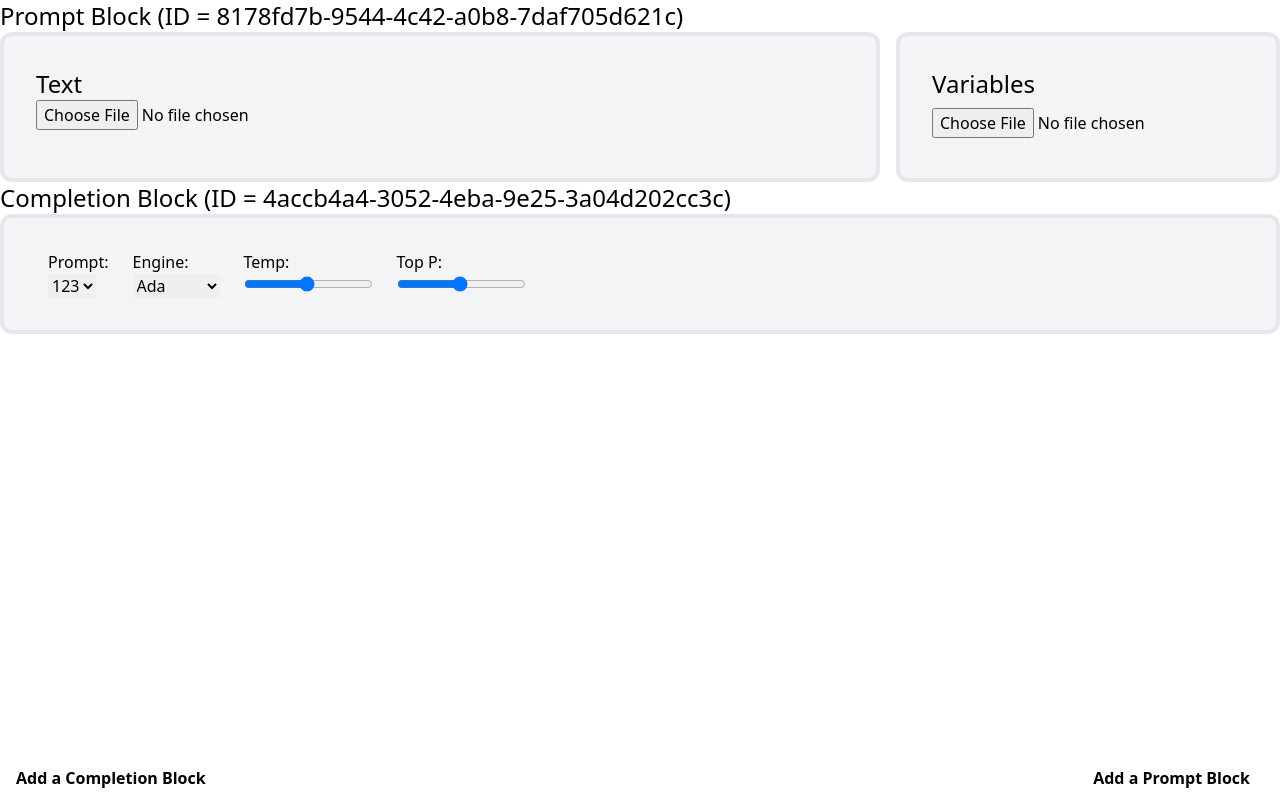
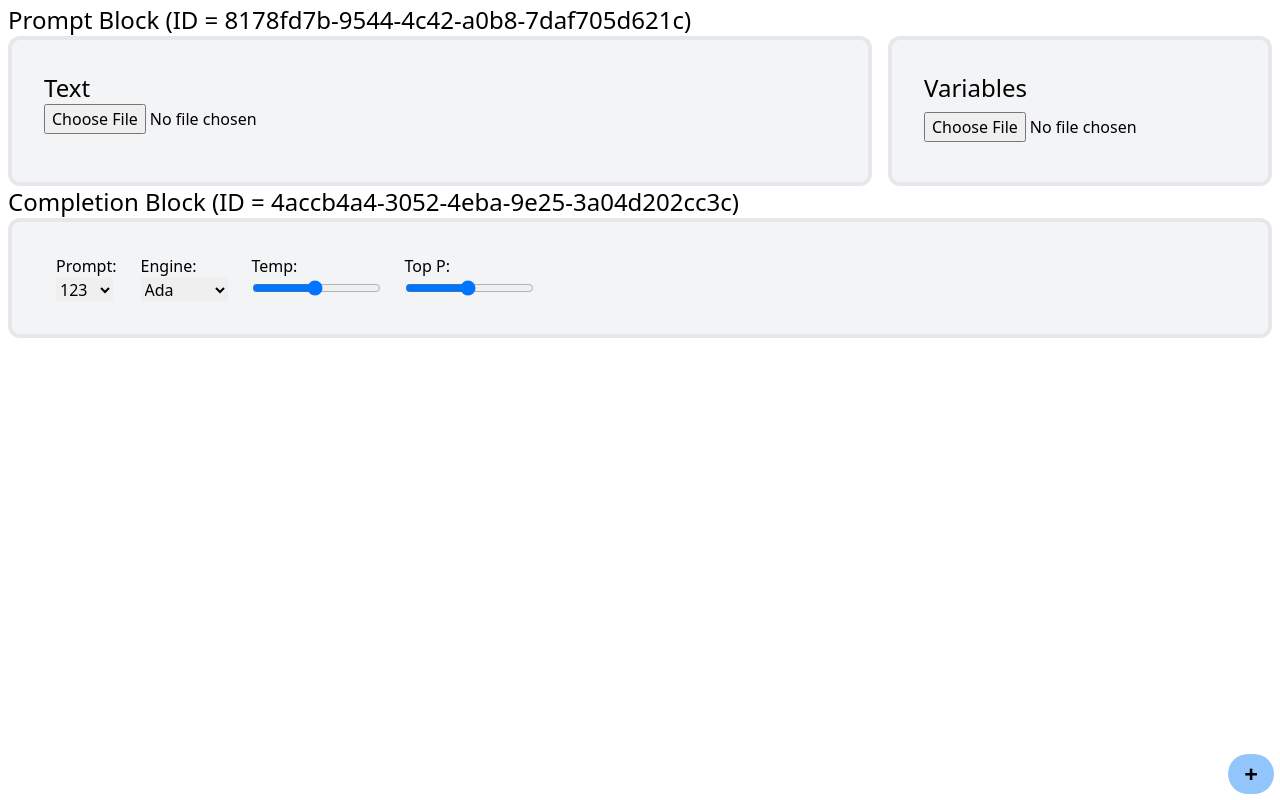
Before and after one commit to OthersideAI/chronology-ui, a Next.js app: page / in a window 1280 px wide. Built offline with nearby package versions, Linux system fonts and the light colour scheme.

Commit message:
popup menu to add blocks recording state changes in each block

```diff
--- a/components/completion-block.js
+++ b/components/completion-block.js
@@ -1,31 +1,38 @@
-export default function CompletionBlock({ id = "NYI" }) {
+export default function CompletionBlock({ id = "NYI", prompts = ['123', '4567'], onChange, completions }) {
+
+    // TODO add block IDs to form IDs
     return (
-        <div className="w-full">
+        <div className="w-full" onChange={() => onChange({
+            prompt: document.getElementById("prompt-select").value,
+            engine: document.getElementById("engine-select").value,
+            temperature: document.getElementById("tempRange").value
+        })}>
             <h1 className="text-2xl">Completion Block (ID = {id})</h1>
 
             <div className="flex space-x-4">
                 <div className="flex-grow box-border border-4 bg-gray-100 rounded-xl p-8">
                     <div className="inline-block px-3">
-                        <label for="Prompt" className="block">Prompt:</label>
-                        <select className="block">
-                            <option>123</option>
-                            <option>456</option>
+                        <label htmlFor="Prompt" className="block">Prompt:</label>
+                        <select className="block" id="prompt-select">
+                            {prompts.map((p, idx) => <option key={idx}>{p}</option>)}
                         </select>
                     </div>
                     <div className="inline-block px-3">
-                        <label for="engine" className="block">Engine:</label>
-                        <select name="engine" className="block">
+                        <label htmlFor="engine" className="block">Engine:</label>
+                        <select name="engine" className="block" id="engine-select">
                             <option>Ada</option>
                             <option>Babbage</option>
+                            <option>Curie</option>
+                            <option>Davinci</option>
                         </select>
                     </div>
                     <div className="inline-block px-3">
-                        <label for="temp" className="block">Temp:</label>
-                        <input type="range" name="temp" min="1" max="100" value="50" id="myRange" />
+                        <label htmlFor="temp" className="block">Temp:</label>
+                        <input type="range" name="temp" min="1" max="100" defaultValue="50" id="tempRange" />
                     </div>
                     <div className="inline-block px-3">
-                        <label for="temp" className="block">Top P:</label>
-                        <input type="range" name="temp" min="1" max="100" value="50" id="myRange" />
+                        <label htmlFor="temp" className="block">Top P:</label>
+                        <input type="range" name="temp" min="1" max="100" defaultValue="50" id="top_pRange" />
                     </div>
                 </div>
             </div>
--- a/pages/index.js
+++ b/pages/index.js
@@ -6,28 +6,50 @@ import { useState } from 'react'
 import { v4 as uuidv4 } from 'uuid';
 
 export default function Home() {
+  const [completions, setCompletions] = useState([])
 
-  const [blocks, appendBlock] = useState([<PromptBlock id={uuidv4()}/>, <CompletionBlock id={uuidv4()}/>])
-  function addBlock (type = "") {
-    if (type === "Prompt") appendBlock(blocks => [...blocks, <PromptBlock id={uuidv4()}/>])
-    else if (type === "Completion") appendBlock(blocks => [...blocks, <CompletionBlock id={uuidv4()}/>])
+  function appendCompletion (val) {
+    console.log(val)
   }
+
+  const [blocks, appendBlock] = useState([<PromptBlock id={uuidv4()} />, <CompletionBlock id={uuidv4()} onChange={appendCompletion} completions={completions} />])
+  const [isMenuOpen, setMenu] = useState(false)
+  function addBlock(type = "") {
+    // TODO add list index
+    if (type === "Prompt") appendBlock(blocks => [...blocks, <PromptBlock id={uuidv4()} />])
+    else if (type === "Completion") appendBlock(blocks => [...blocks, <CompletionBlock id={uuidv4()} onChange={appendCompletion} completions={completions} />])
+  }
+  function showMenu () {
+    setMenu(!isMenuOpen)
+  }
+
+
+  function generatePython() {
+
+  }
+
   return (
-    <div>
+    <div className="container mx-auto px-2 py-1">
       <Head>
         <title>Create Next App</title>
         <link rel="icon" href="/favicon.ico" />
       </Head>
 
-      <main className="container mx-auto divide-y-1">
+      <main className="divide-y-1">
         {blocks}
       </main>
-      <button className="fixed bottom-0.5 right-3.5 bg-gray-light hover:bg-gray text-gray-darkest font-bold py-2 px-4 rounded inline-flex items-center" onClick={() => addBlock("Prompt")}>Add a Prompt Block</button>
-      <button className="fixed bottom-0.5 right-4.5 bg-gray-light hover:bg-gray text-gray-darkest font-bold py-2 px-4 rounded inline-flex items-center" onClick={() => addBlock("Completion")}>Add a Completion Block</button>
+      <div className="fixed bottom-1.5 right-1.5 z-50">
+        <div id="myDropdown" className={isMenuOpen ? "pb-2" : "hidden"}>
+          <a className="block border-b-2 border-blue-600 bg-blue-200 hover:bg-blue-500 p-3 items-center" href="#"onClick={() => addBlock("Prompt")} >Add a Prompt Block</a>
+          <a className="block border-b-2 border-blue-600 bg-blue-200 hover:bg-blue-500 p-3 items-center" href="#" onClick={() => addBlock("Completion")}>Add a Completion Block</a>
+          <a className="block  border-blue-600 bg-blue-200 hover:bg-blue-500 p-3 items-center" href="#">Generate Python Code</a>
+        </div>
+        <button className="float-right bg-blue-300 hover:bg-blue-500 text-2xl font-bold py-1 px-4 rounded-full inline-flex items-center" onClick={() => showMenu()}>+</button>
 
-      {/* <footer>
-        OthersideAI
-      </footer> */}
+      </div>
+
+      {/* <button className="z-50 fixed bottom-1.5 right-3.5 bg-gray-300  font-bold py-2 px-4 rounded inline-flex items-center" onClick={() => addBlock("Prompt")}>Add a Prompt Block</button>
+      <button className="fixed bottom-1.5 right-4.5 bg-gray-300  font-bold py-2 px-4 rounded inline-flex items-center" onClick={() => addBlock("Completion")}>Add a Completion Block</button> */}
     </div>
   )
 }
```
